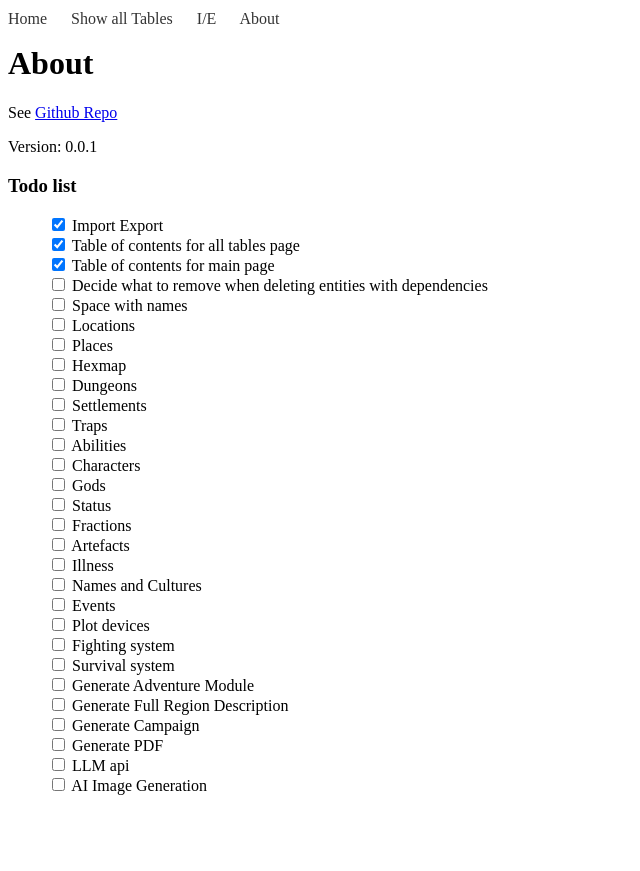
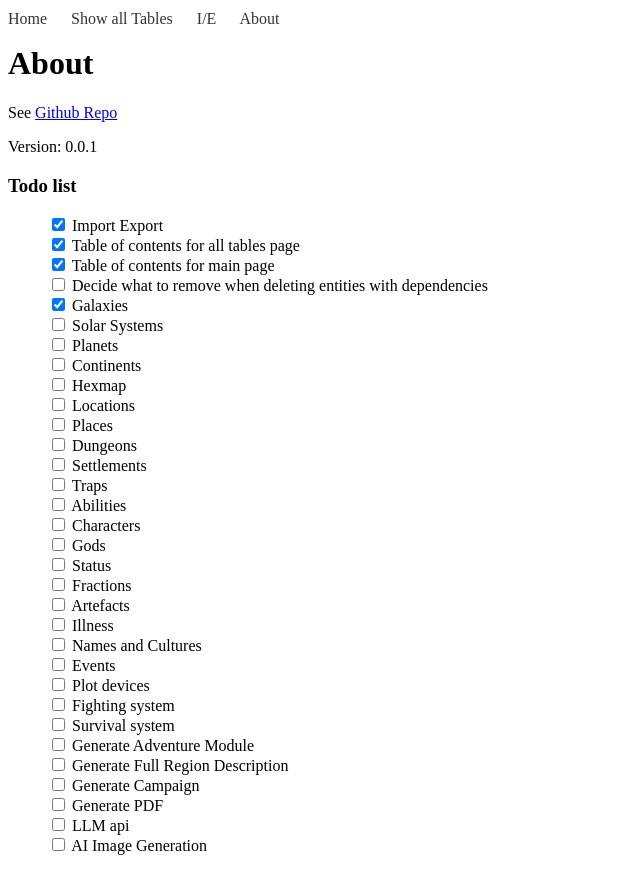
Before and after one commit to SaschaDoe/randomaze, a SvelteKit app: page /about in a window 1280 px wide. Shown: the whole page, without its empty margins (0-640 px from the left). Before the commit the page ends 816 px from the top, so only its background shows below. Built offline with nearby package versions, Linux system fonts and the light colour scheme.

Commit message:
Changed About and finished galaxies

```diff
--- a/src/routes/about/+page.svelte
+++ b/src/routes/about/+page.svelte
@@ -6,10 +6,13 @@
       { text: "Table of contents for all tables page", done: true },
       { text: "Table of contents for main page", done: true },
       { text: "Decide what to remove when deleting entities with dependencies", done: false },
-      { text: "Space with names", done: false },
+      { text: "Galaxies", done: true },
+      { text: "Solar Systems", done: false },
+      { text: "Planets", done: false },
+      { text: "Continents", done: false },
+      { text: "Hexmap", done: false },
       { text: "Locations", done: false },
       { text: "Places", done: false },
-      { text: "Hexmap", done: false },
       { text: "Dungeons", done: false },
       { text: "Settlements", done: false },
       { text: "Traps", done: false },
```
